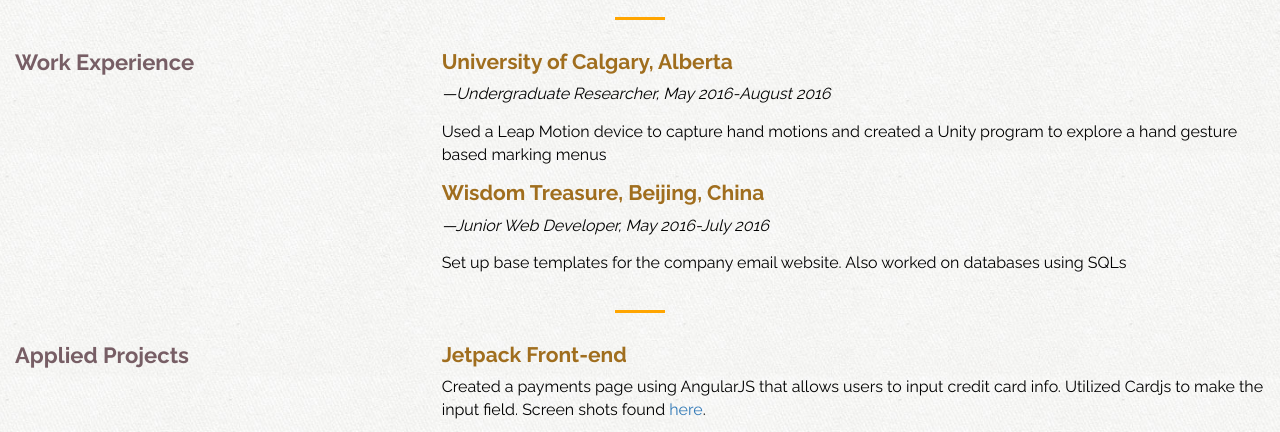
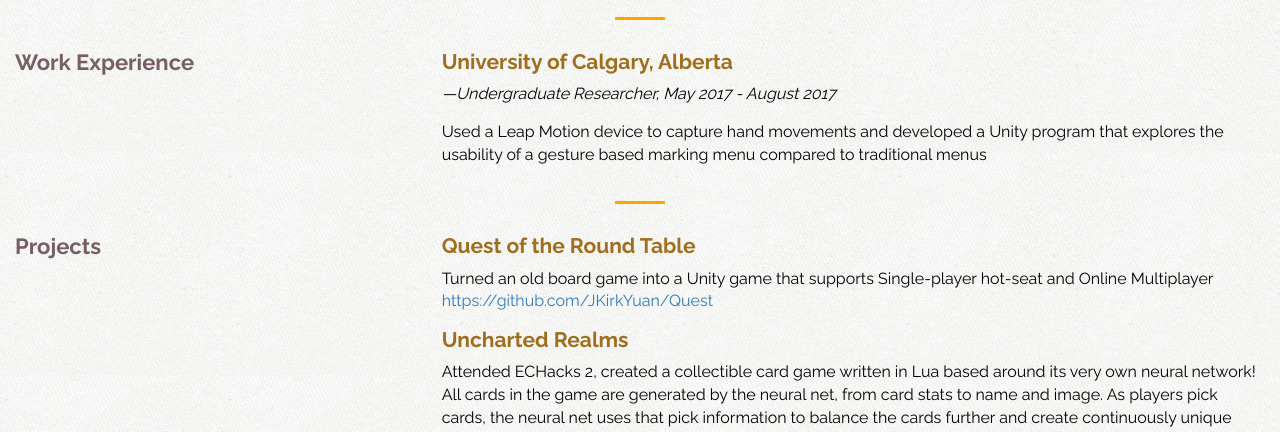
Before and after one commit to JKirkYuan/HerokuApp, a website: page public_html/index.html in a window 1280 px wide. Shown: the part 892-1324 px from the top of the page. Drawn offline with nearby package versions, Linux system fonts and the light colour scheme.

Commit message:
Updated page and resume

```diff
--- a/public_html/assets/css/custom.css
+++ b/public_html/assets/css/custom.css
@@ -69,7 +69,7 @@
 #hero {
 	background: linear-gradient(rgba(0,0,0,0.50), rgba(0,0,0,0)), url('../img/Pool2.jpg') no-repeat  center center fixed;
 	background-size:cover;
-	min-height: 640px;
+	height: 640px;
 	position: relative;
 	display: table;
 	width: 100%;
--- a/public_html/index.html
+++ b/public_html/index.html
@@ -168,19 +168,10 @@
                         <div class="col-sm-8">
                             <h5> University of Calgary, Alberta </h5>
                             <p id="specialfont">
-                                —Undergraduate Researcher, May 2016-August 2016
+                                —Undergraduate Researcher, May 2017 - August 2017
                                 <br />
                                 <p id="specialfont2">
-                                    Used a Leap Motion device to capture hand motions and created a Unity program to explore a hand gesture based marking menus
-                                </p>
-                            </p>
-
-                            <h5> Wisdom Treasure, Beijing, China </h5>
-                            <p id="specialfont">
-                                —Junior Web Developer, May 2016-July 2016
-                                <br />
-                                <p id="specialfont2">
-                                    Set up base templates for the company email website. Also worked on databases using SQLs
+                                    Used a Leap Motion device to capture hand movements and developed a Unity program that explores the usability of a gesture based marking menu compared to traditional menus
                                 </p>
                             </p>
                         </div>
@@ -194,14 +185,12 @@
                 <div class="container-fluid">
                     <div class="row">
                         <div class="col-sm-4">
-                            <h4> Applied Projects </h4>
+                            <h4> Projects </h4>
                         </div>
                         <div class="col-sm-8">
-                            <h5> Jetpack Front-end </h5>
+                            <h5> Quest of the Round Table </h5>
                             <p id="specialfont2">
-                                Created a payments page using AngularJS that allows users to input credit card info. Utilized Cardjs to make the input field.
-                                Screen shots found <a href="https://imgur.com/a/y8s6t">here</a>.
-                            </p>
+                                Turned an old board game into a Unity game that supports Single-player hot-seat and Online Multiplayer </br> <a href="https://github.com/JKirkYuan/Quest">https://github.com/JKirkYuan/Quest</a>
                             </p>
 
                             <h5> Uncharted Realms </h5>
```
Also changed, not shown: 4 other files.
